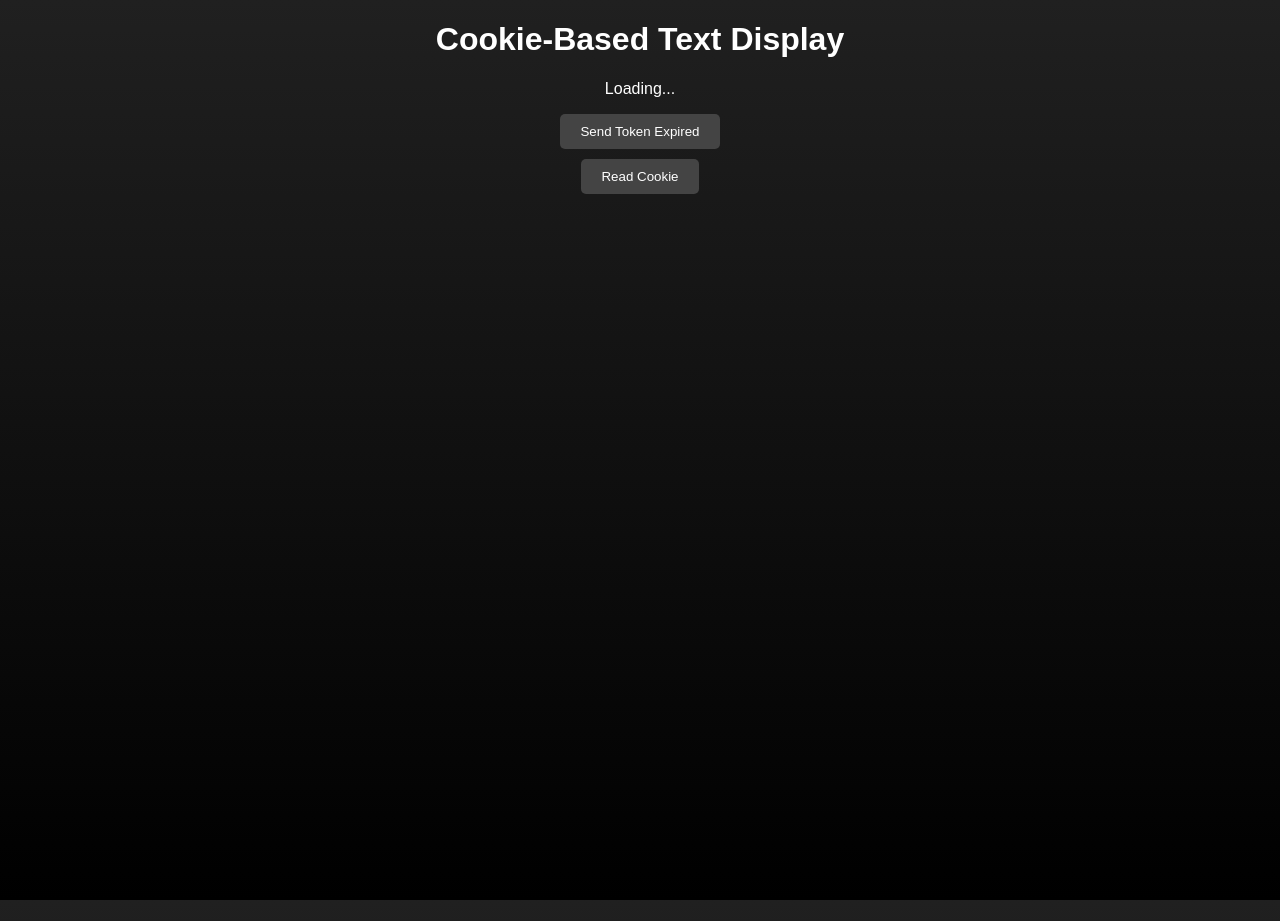
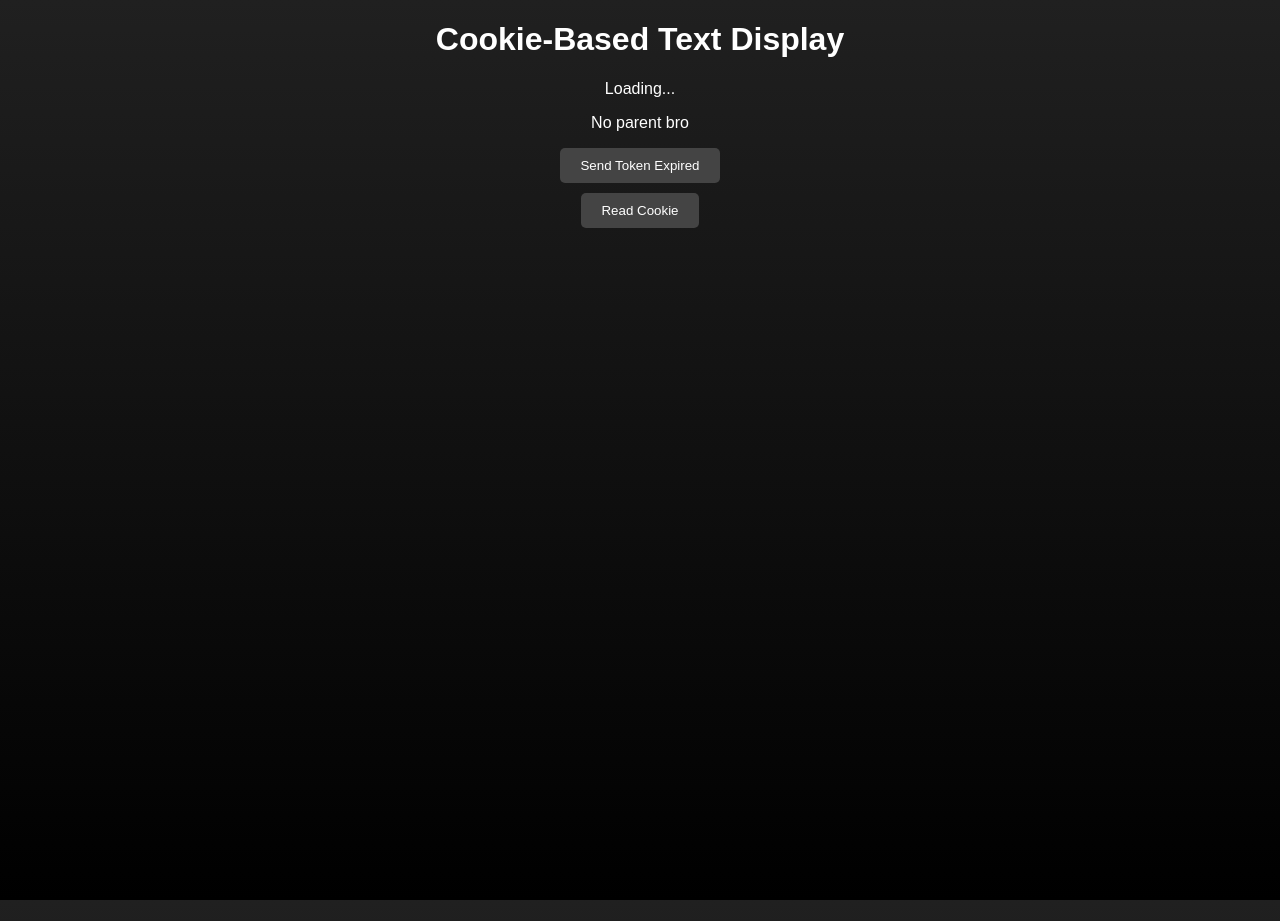
Before and after one commit to duarteffc/duarteffc.github.io, a Jekyll site: the page monterosa.html, which Jekyll copies as it is, in a window 1280 px wide. Built offline with Jekyll 4.4.1, drawn with Linux system fonts in a browser that asks for light colours.

Commit message:
add message

```diff
--- a/monterosa.html
+++ b/monterosa.html
@@ -54,6 +54,10 @@
         function displayTextFromCookie() {
             const text = getCookie('theToken');
             const displayElement = document.getElementById('textDisplay');
+            if (window.parent) {
+                const displayElement = document.getElementById('parentDisplay');
+                displayElement.textContent = "Parent bro window is available.";
+            }
             if (text) {
                 displayElement.textContent = text;
             } else {
@@ -98,6 +102,7 @@
 <body>
     <h1>Cookie-Based Text Display</h1>
     <p id="textDisplay">Loading...</p>
+    <p id="parentDisplay">No parent bro</p>
     <button onclick="sendTokenExpiredMessage()">Send Token Expired</button>
     <button onclick="displayTextFromCookie()">Read Cookie</button>
 </body>
```
